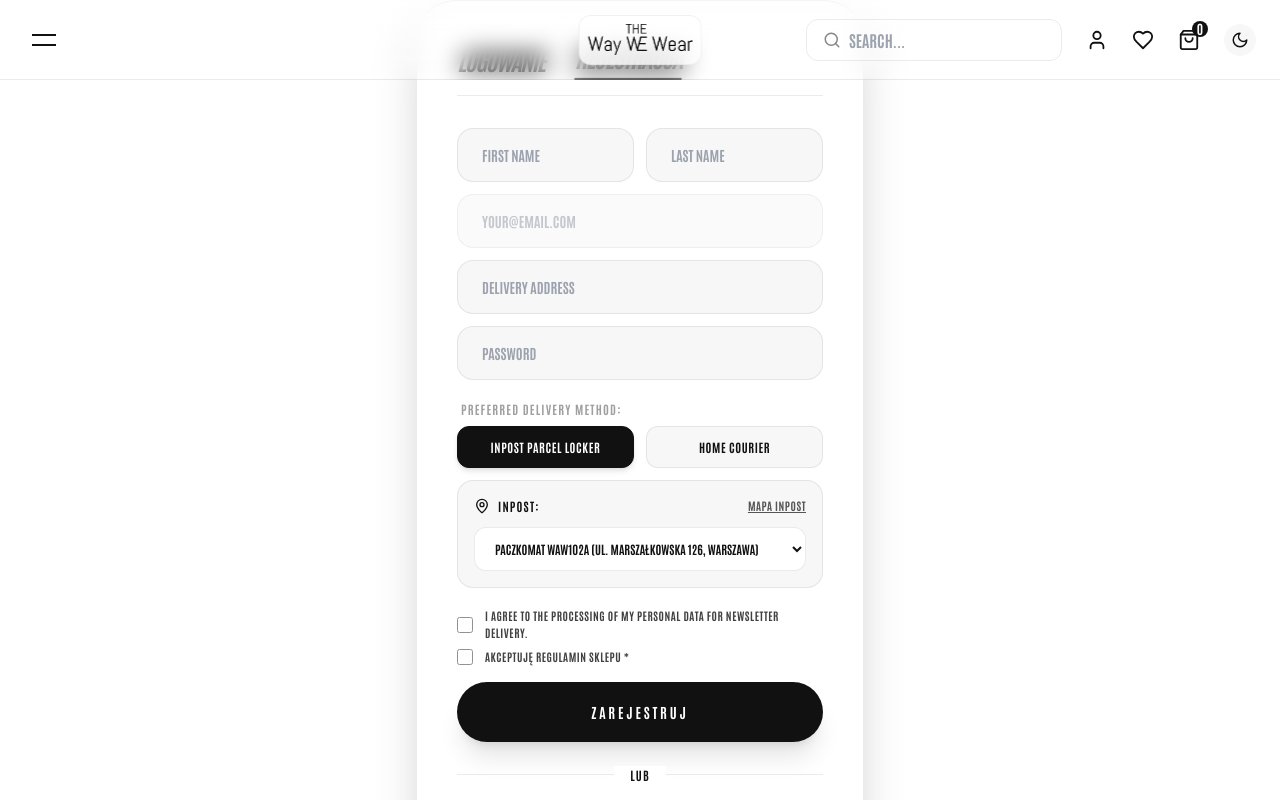
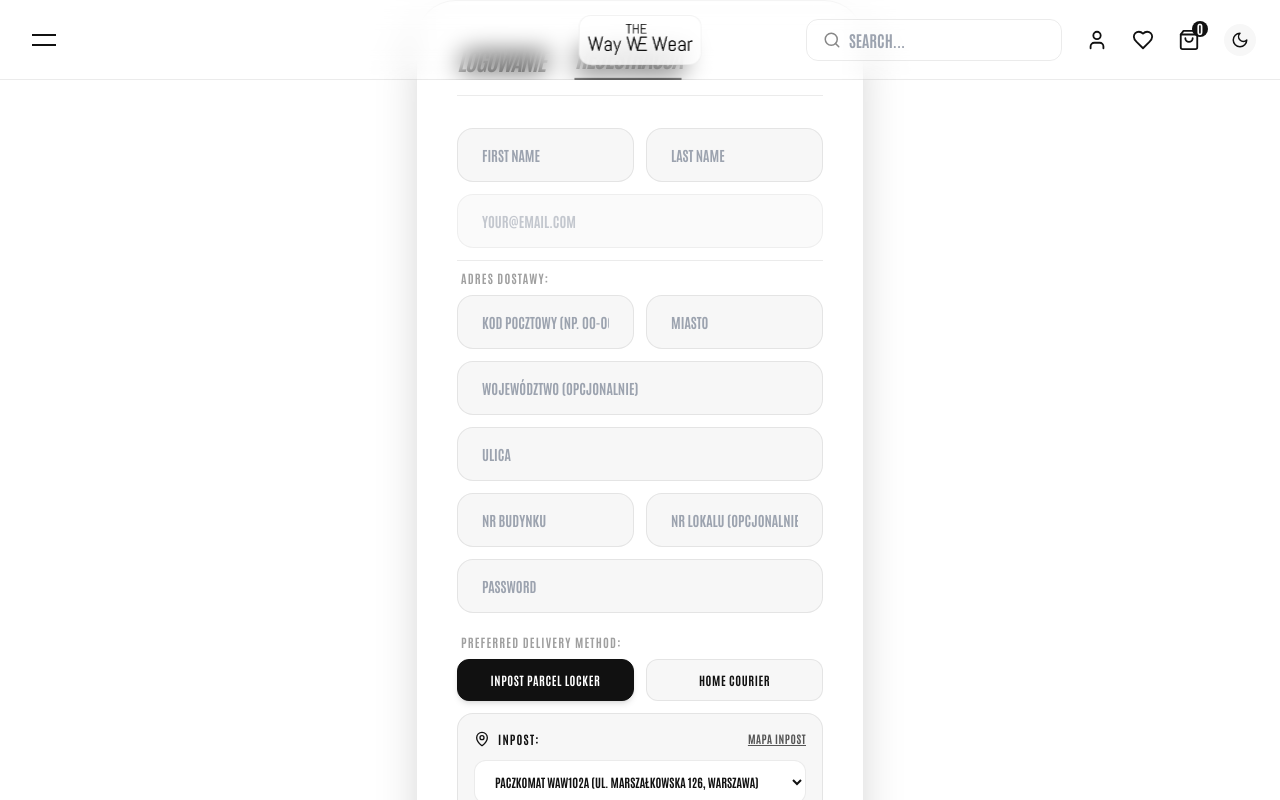
Before and after one commit to blvszk0-gif/thewayweweaer, a Next.js app: page /en/login in a window 1280 px wide. Both pictures are taken after a click on the button "GOOGLE". Shown: the top 800 px of the page. Built offline with nearby package versions, Linux system fonts and the light colour scheme.

Commit message:
refactor: split registration delivery address into structured fields
Co-authored-by: blvszk0-gif <282363633+blvszk0-gif@users.noreply.github.com>

```diff
--- a/src/components/auth/LoginForm.tsx
+++ b/src/components/auth/LoginForm.tsx
@@ -90,7 +90,12 @@ export const LoginForm = () => {
   const [firstName, setFirstName] = useState('');
   const [lastName, setLastName] = useState('');
   const [email, setEmail] = useState('');
-  const [address, setAddress] = useState('');
+  const [postalCode, setPostalCode] = useState('');
+  const [city, setCity] = useState('');
+  const [voivodeship, setVoivodeship] = useState('');
+  const [street, setStreet] = useState('');
+  const [buildingNumber, setBuildingNumber] = useState('');
+  const [apartmentNumber, setApartmentNumber] = useState('');
   const [password, setPassword] = useState('');
   const [deliveryMethod, setDeliveryMethod] = useState<'InPost' | 'Kurier'>('InPost');
   const [selectedLocker, setSelectedLocker] = useState(inpostLockers[0].id);
@@ -127,15 +132,23 @@ export const LoginForm = () => {
         setIsSuccess(true);
       }
     } else {
-      if (!email || !address || !password || (deliveryMethod === 'InPost' && !selectedLocker) || !termsConsent) {
+      if (!email || !postalCode || !city || !street || !buildingNumber || !password || (deliveryMethod === 'InPost' && !selectedLocker) || !termsConsent) {
         return;
       }
+
+      const fullAddress = `${street.trim()} ${buildingNumber.trim()}${apartmentNumber.trim() ? '/' + apartmentNumber.trim() : ''}, ${postalCode.trim()} ${city.trim()}${voivodeship.trim() ? ', ' + voivodeship.trim() : ''}`;
 
       const userProfile = {
         firstName: firstName.trim(),
         lastName: lastName.trim(),
         email: email.trim(),
-        address: address.trim(),
+        address: fullAddress,
+        postalCode: postalCode.trim(),
+        city: city.trim(),
+        voivodeship: voivodeship.trim(),
+        street: street.trim(),
+        buildingNumber: buildingNumber.trim(),
+        apartmentNumber: apartmentNumber.trim(),
         deliveryMethod,
         inpostLocker: deliveryMethod === 'InPost' ? selectedLocker : '',
         newsletter: newsletterConsent,
@@ -254,11 +267,56 @@ export const LoginForm = () => {
                     disabled={isGoogleMode}
                   />
 
-                  <InputField
-                    placeholder={tAccount('adres_dostawy')}
-                    value={address}
-                    onChange={setAddress}
-                  />
+                  <div className="pt-2 border-t border-[color:var(--border)]">
+                    <p className="text-[12px] font-black uppercase opacity-40 tracking-widest mb-2 ml-1">
+                      Adres dostawy:
+                    </p>
+                    <div className="space-y-3">
+                      <div className="grid grid-cols-2 gap-3">
+                        <InputField
+                          placeholder="Kod pocztowy (np. 00-001)"
+                          value={postalCode}
+                          onChange={setPostalCode}
+                          required={!isGoogleMode}
+                        />
+                        <InputField
+                          placeholder="Miasto"
+                          value={city}
+                          onChange={setCity}
+                          required={!isGoogleMode}
+                        />
+                      </div>
+
+                      <InputField
+                        placeholder="Województwo (opcjonalnie)"
+                        value={voivodeship}
+                        onChange={setVoivodeship}
+                        required={false}
+                      />
+
+                      <InputField
+                        placeholder="Ulica"
+                        value={street}
+                        onChange={setStreet}
+                        required={!isGoogleMode}
+                      />
+
+                      <div className="grid grid-cols-2 gap-3">
+                        <InputField
+                          placeholder="Nr budynku"
+                          value={buildingNumber}
+                          onChange={setBuildingNumber}
+                          required={!isGoogleMode}
+                        />
+                        <InputField
+                          placeholder="Nr lokalu (opcjonalnie)"
+                          value={apartmentNumber}
+                          onChange={setApartmentNumber}
+                          required={false}
+                        />
+                      </div>
+                    </div>
+                  </div>
 
                   <InputField
                     type="password"
```
